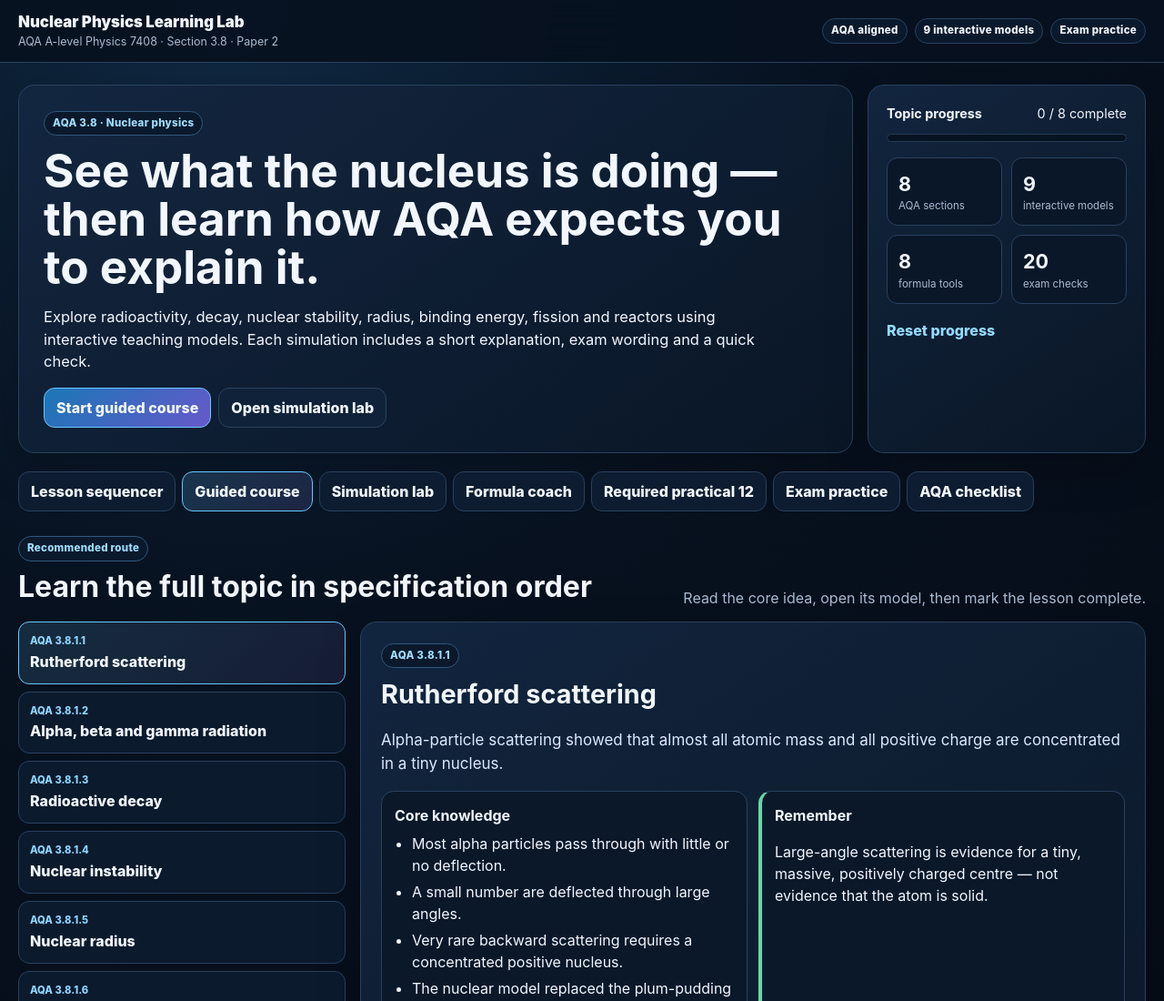
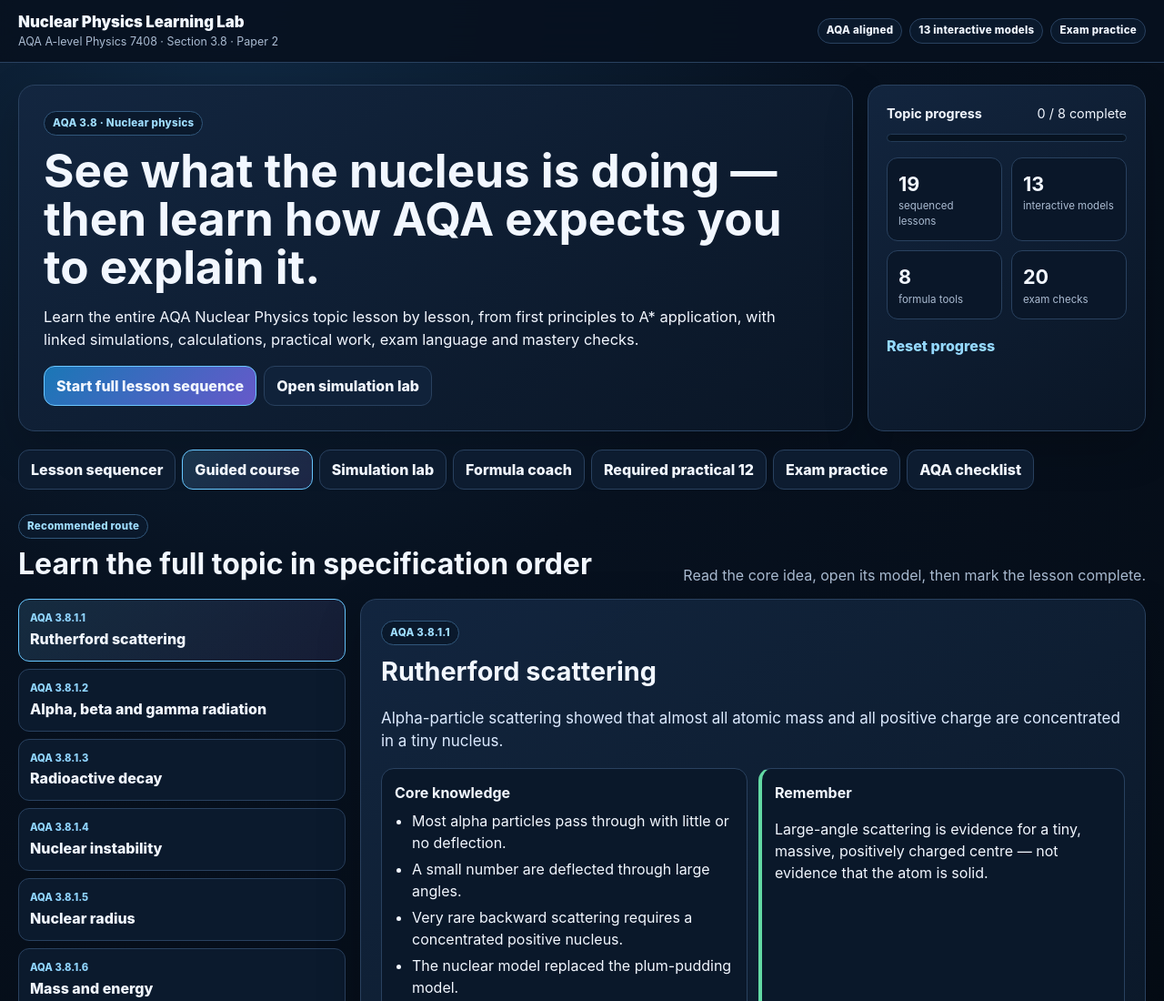
Before and after one commit to markstevengray95-star/nuclear-physicsalevel, a plain HTML site: page index.html in a window 1280 px wide. Shown: the top 1100 px of the page at 91% size. Drawn offline with Linux system fonts and the light colour scheme.

Commit message:
Make complete lesson sequence the primary student route

```diff
--- a/index.html
+++ b/index.html
@@ -19,7 +19,7 @@
     </div>
     <div class="pills">
       <span class="pill">AQA aligned</span>
-      <span class="pill">9 interactive models</span>
+      <span class="pill">13 interactive models</span>
       <span class="pill">Exam practice</span>
     </div>
   </div>
@@ -30,9 +30,9 @@
     <article class="panel hero-copy">
       <span class="eyebrow">AQA 3.8 · Nuclear physics</span>
       <h1>See what the nucleus is doing — then learn how AQA expects you to explain it.</h1>
-      <p>Explore radioactivity, decay, nuclear stability, radius, binding energy, fission and reactors using interactive teaching models. Each simulation includes a short explanation, exam wording and a quick check.</p>
+      <p>Learn the entire AQA Nuclear Physics topic lesson by lesson, from first principles to A* application, with linked simulations, calculations, practical work, exam language and mastery checks.</p>
       <div class="hero-actions">
-        <button class="button primary" data-jump="course">Start guided course</button>
+        <button class="button primary" data-jump="sequence">Start full lesson sequence</button>
         <button class="button" data-jump="lab">Open simulation lab</button>
       </div>
     </article>
@@ -41,8 +41,8 @@
       <div class="progress-head"><strong>Topic progress</strong><span id="progressText">0 / 8 complete</span></div>
       <div class="progress-track"><div class="progress-fill" id="progressFill"></div></div>
       <div class="stat-grid">
-        <div><strong>8</strong><span>AQA sections</span></div>
-        <div><strong>9</strong><span>interactive models</span></div>
+        <div><strong>19</strong><span>sequenced lessons</span></div>
+        <div><strong>13</strong><span>interactive models</span></div>
         <div><strong>8</strong><span>formula tools</span></div>
         <div><strong>20</strong><span>exam checks</span></div>
       </div>
```
